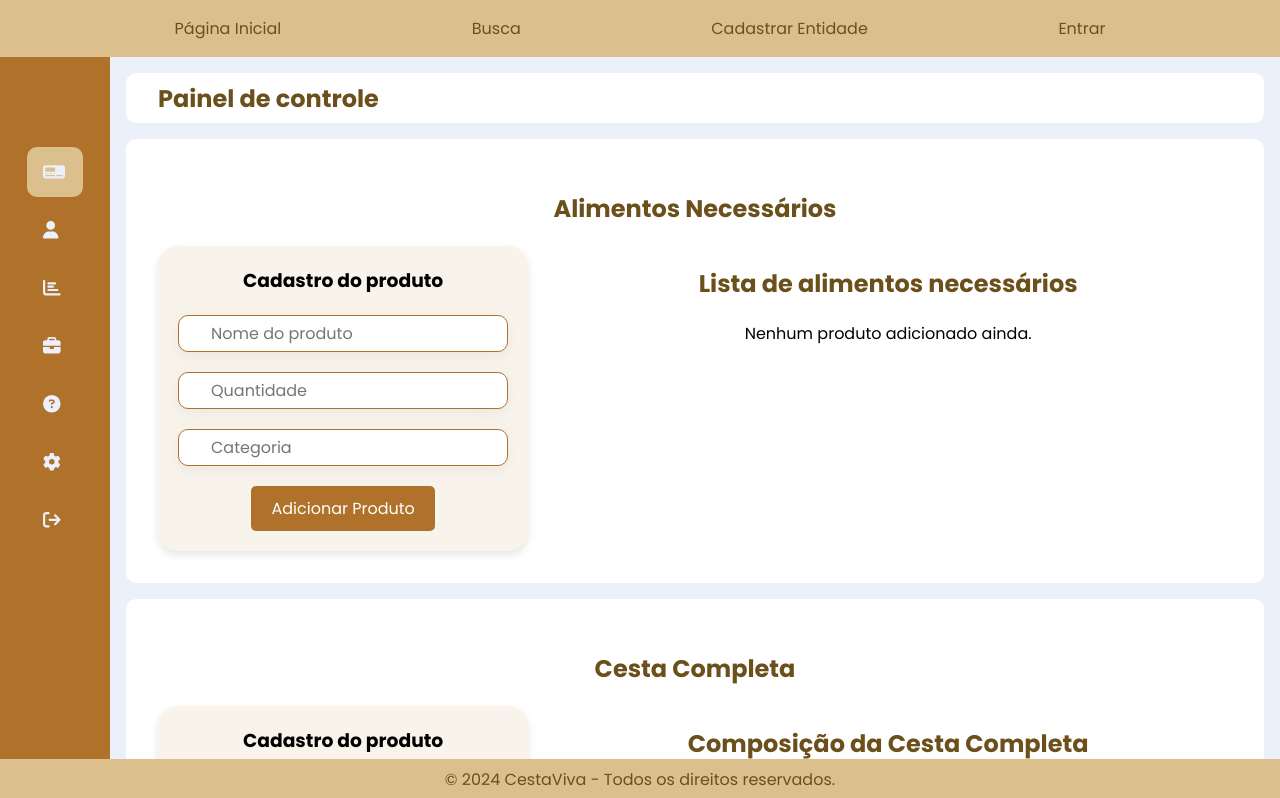
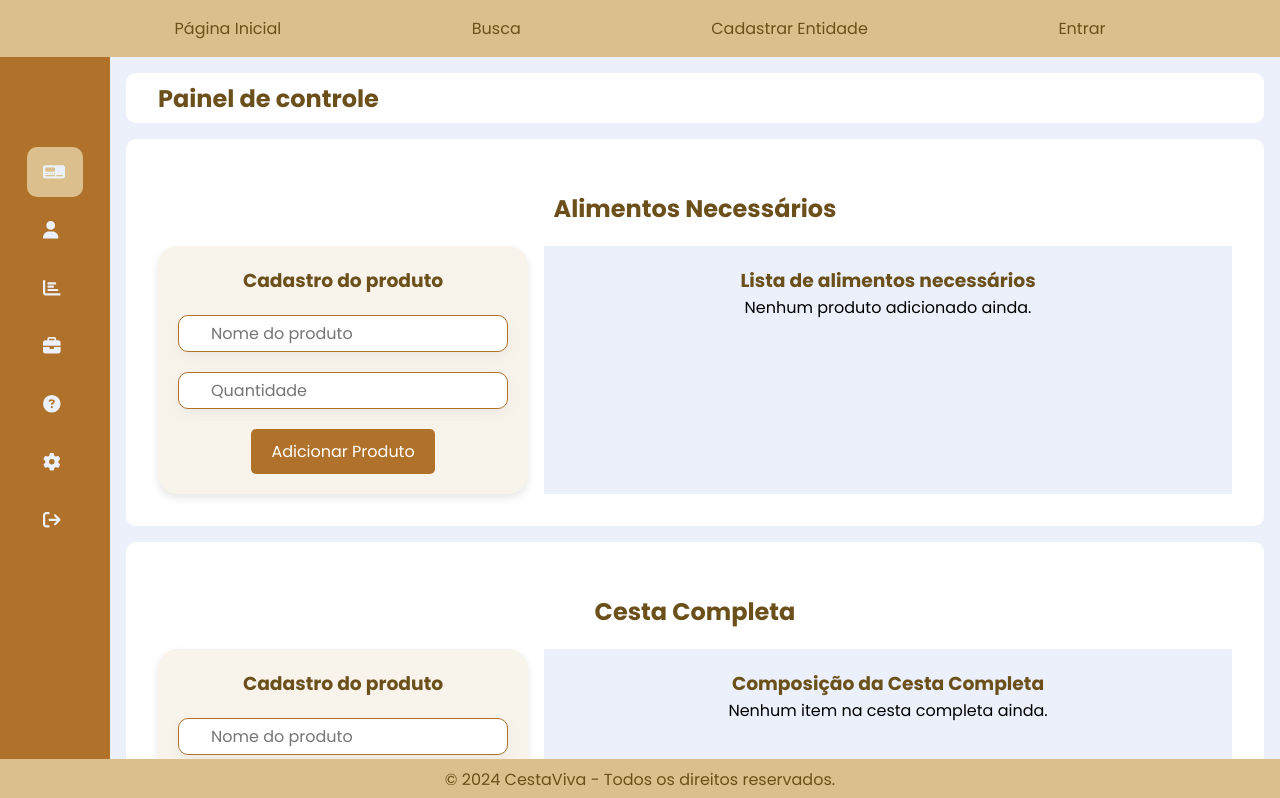
Before and after one commit to Amicuchi/CestaViva, a React (Vite) app: page /dashboard/cestas in a window 1280 px wide. Shown: the top 798 px of the page. Built offline with nearby package versions, Linux system fonts and the light colour scheme.

Commit message:
Melhorias no estilo componente de Cestas do Dashboard

```diff
--- a/src/components/dashboardComponents/Cestas.jsx
+++ b/src/components/dashboardComponents/Cestas.jsx
@@ -110,13 +110,13 @@ export default function Cestas() {
                                 value={novoProduto.quantidade}
                                 onChange={handleInputChange}
                             />
-                            <input
+                            {/* <input
                                 type="text"
                                 name="categoria"
                                 placeholder="Categoria"
                                 value={novoProduto.categoria}
                                 onChange={handleInputChange}
-                            />
+                            /> */}
                             <button type="submit">Adicionar Produto</button>
                         </form>
 
@@ -124,7 +124,7 @@ export default function Cestas() {
 
                     <div className="lista-produtos">
                         {/* Seção de lista de produtos cadastrados */}
-                        <h2>Lista de alimentos necessários</h2>
+                        <h3>Lista de alimentos necessários</h3>
                         {produtos.length === 0 ? (
                             <p>Nenhum produto adicionado ainda.</p>
                         ) : (
@@ -216,7 +216,7 @@ export default function Cestas() {
 
                     {/* Seção de lista de itens da cesta completa */}
                     <div className="lista-produtos">
-                        <h2>Composição da Cesta Completa</h2>
+                        <h3>Composição da Cesta Completa</h3>
                         {cestaCompleta.length === 0 ? (
                             <p>Nenhum item na cesta completa ainda.</p>
                         ) : (
--- a/src/styles/Dashboard.css
+++ b/src/styles/Dashboard.css
@@ -341,7 +341,10 @@ tfoot td {
 
 .lista-produtos{
     width: 65%;
+    padding: 20px;
+    background: var(--bg-principal);
 }
+
 .lista-produtos table{
     font-size: 0.8rem;
 }
--- a/src/styles/index.css
+++ b/src/styles/index.css
@@ -27,6 +27,10 @@ h1,
 h2{
     margin-top: 20px;
     margin-bottom: 20px;
+    color: var(--bg-hover);
+}
+
+h3{
     color: var(--bg-hover);
 }
 
```
